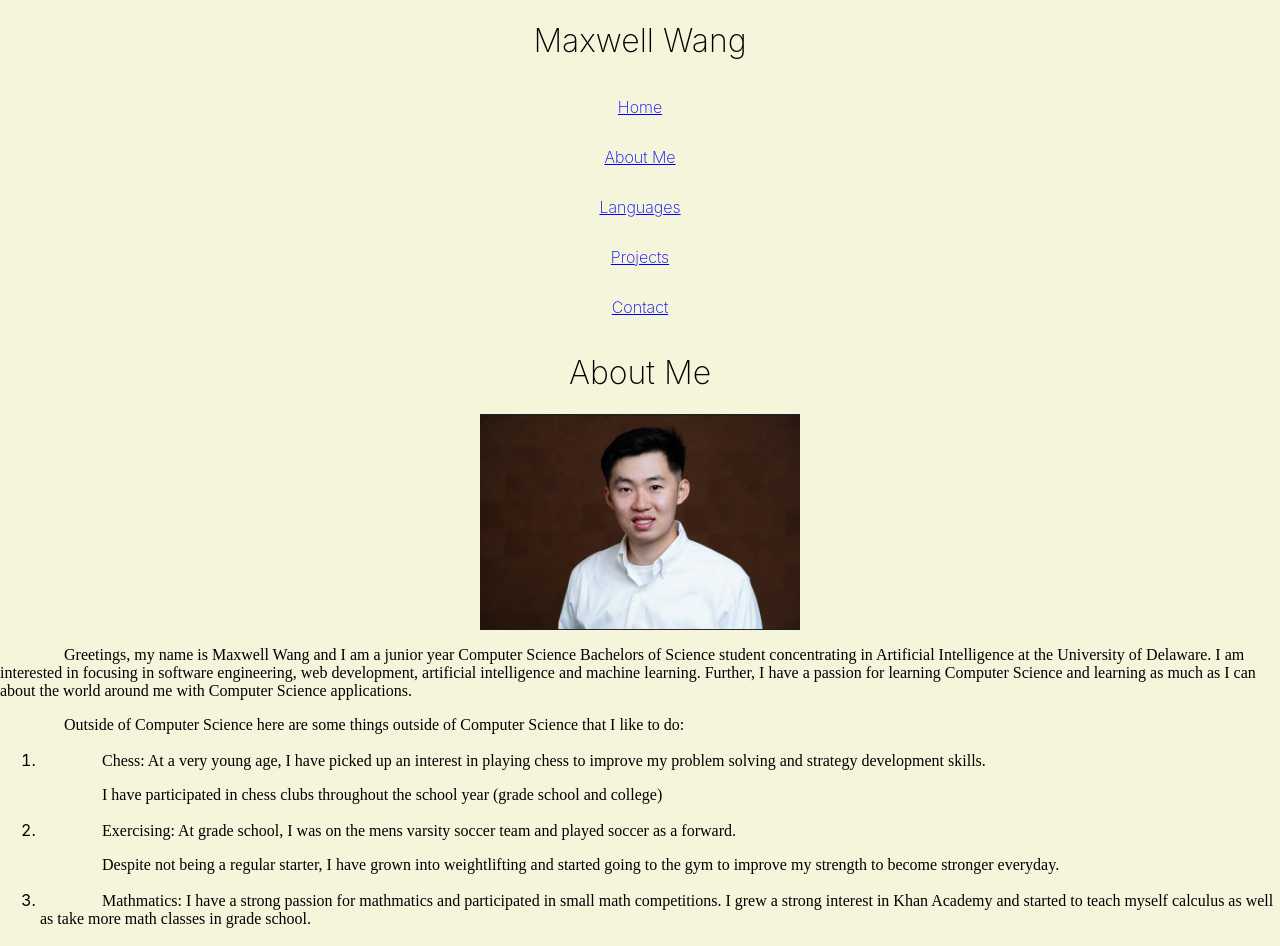
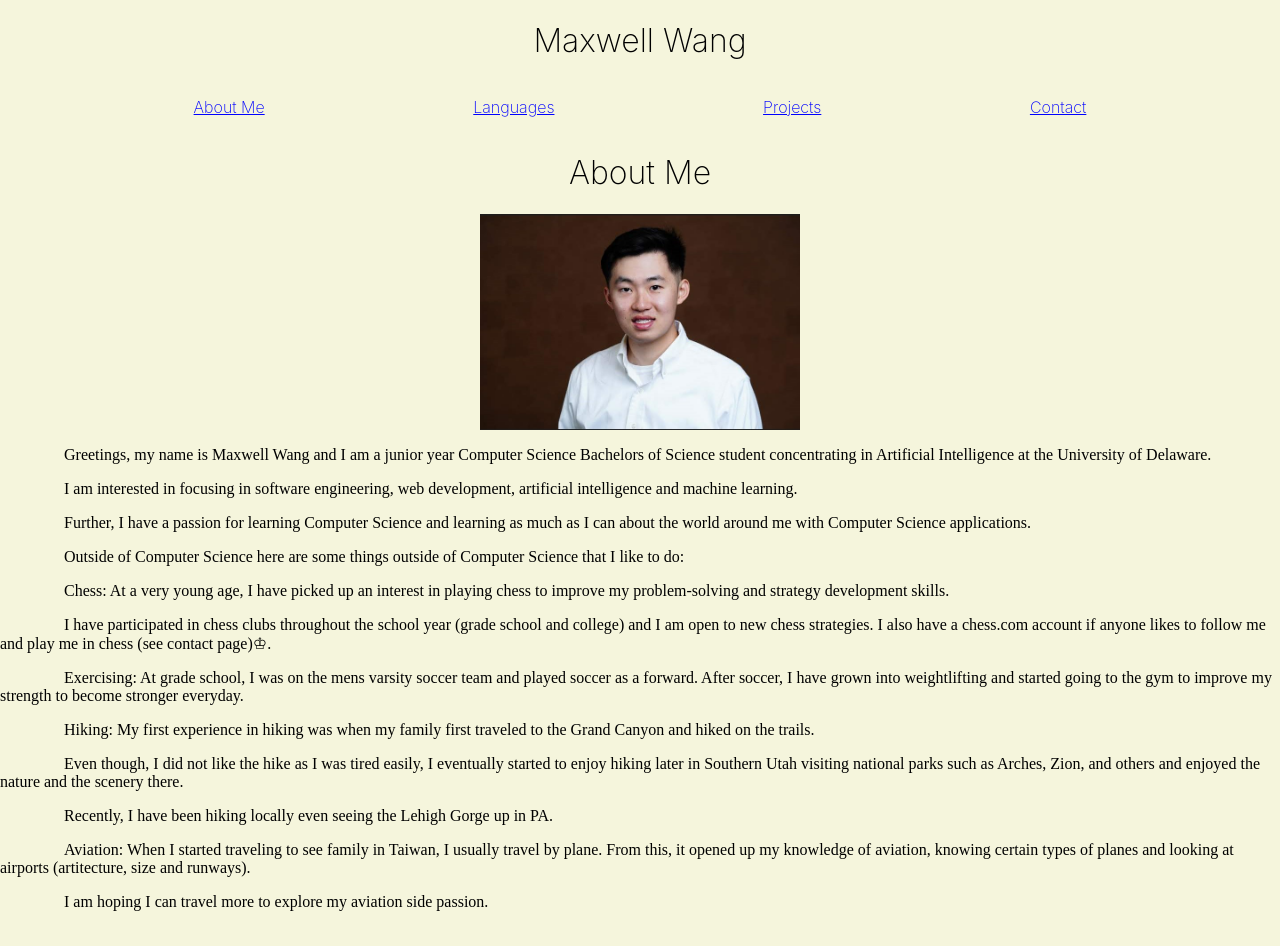
Before and after one commit to mwang840/maxwangdev, a React (Create React App) app: page /aboutme in a window 1280 px wide. Shown: the top 946 px of the page. Built offline with nearby package versions, Linux system fonts and the light colour scheme.

Commit message:
I made navbar horizontal DAMMIT

```diff
--- a/src/components/AboutMe.tsx
+++ b/src/components/AboutMe.tsx
@@ -6,18 +6,22 @@ export function AboutMe(): JSX.Element{
     return(<div>
         <h1>About Me</h1>
         <img src={Maxwell} alt="Maxwell Wang" className="about-me-image"></img>
-        <p> Greetings, my name is Maxwell Wang and I am a junior year Computer Science Bachelors of Science student concentrating in Artificial Intelligence at the University of Delaware.
-        I am interested in focusing in software engineering, web development, artificial intelligence and machine learning.
-        Further, I have a passion for learning Computer Science and learning as much as I can about the world around me with Computer Science applications.
+        <p> Greetings, my name is Maxwell Wang and I am a junior year Computer Science Bachelors of Science student concentrating in Artificial Intelligence at the University of Delaware.</p>
+        <p>I am interested in focusing in software engineering, web development, artificial intelligence and machine learning.</p>
+        <p>Further, I have a passion for learning Computer Science and learning as much as I can about the world around me with Computer Science applications.
         </p>
         <p>Outside of Computer Science here are some things outside of Computer Science that I like to do:</p>
-        <ol>
-            <li><p>Chess: At a very young age, I have picked up an interest in playing chess to improve my problem solving and strategy development skills.</p>
-                <p>I have participated in chess clubs throughout the school year (grade school and college)</p></li>
-            <li><p>Exercising: At grade school, I was on the mens varsity soccer team and played soccer as a forward.</p>
-                <p>Despite not being a regular starter, I have grown into weightlifting and started going to the gym to improve my strength to become stronger everyday.</p></li>
-            <li><p>Mathmatics: I have a strong passion for mathmatics and participated in small math competitions. I grew a strong interest in Khan Academy and started to teach myself calculus as well as take more math classes in grade school.</p></li>
-            <li><p>Traveling: I enjoyed traveling to open my perspective to the world around me. I hope to explore more around the world in the future</p></li>
-        </ol>
+        <p>Chess: At a very young age, I have picked up an interest in playing chess to improve my problem-solving and strategy development skills.</p>
+        <p>I have participated in chess clubs throughout the school year (grade school and college) and I am open to new chess strategies.
+             I also have a chess.com account if anyone likes to follow me and play me in chess (see contact page)♔.</p>
+        <p>Exercising: At grade school, I was on the mens varsity soccer team and played soccer as a forward.
+            After soccer, I have grown into weightlifting and started going to the gym to improve my strength to become stronger everyday.</p>
+        <p>Hiking: My first experience in hiking was when my family first traveled to the Grand Canyon and hiked on the trails.</p>
+        <p> Even though, I did not like the hike as I was tired easily, I eventually started to enjoy hiking later in Southern Utah visiting national parks such as Arches, Zion, and others and enjoyed the nature and the scenery there.</p>
+        <p>    Recently, I have been hiking locally even seeing the Lehigh Gorge up in PA.</p>
+        <p>Aviation: When I started traveling to see family in Taiwan, I usually travel by plane. From this, it opened up my knowledge of aviation, knowing
+            certain types of planes and looking at airports (artitecture, size and runways).</p>
+        <p> I am hoping I can travel more to explore my aviation side passion.</p>
+
     </div>);
 }
--- a/src/components/ViewNavbar.tsx
+++ b/src/components/ViewNavbar.tsx
@@ -1,36 +1,13 @@
 import React from "react";
-//import {Link} from "react-router-dom";
-import styles from "./ViewNavbarModule.css";
-import data from "./links.json";
-const linkToString = JSON.stringify(data);
-const links = JSON.parse(linkToString).links;
-
-type Link = {
-  label: string;
-  href: string;
-};
-
-const Links: React.FC<{links: Link[]}> = ({links})=>{
-    return(
-        <div className={styles["links-container"]}>
-            {links.map((link: Link)=>{
-                return(
-                    <div key={link.href} className={styles["link"]}>
-                        <a href={link.href}>
-                            {link.label}
-                        </a>
-                    </div>
-                );
-            })}
-        </div>);
-};
+import  "./ViewNavbarModule.css";
+import { NavLink } from "react-router-dom";
 
 
-// eslint-disable-next-line @typescript-eslint/ban-types
-export const ViewNavbar: React.FC<{}> = () => {
-    return (
-        <nav className={styles.navbar}>
-            <Links links={links}/>
-        </nav>
-    );
-};
+export function ViewNavbar(): JSX.Element{
+    return <nav className="navbar-container">
+        <NavLink to="/aboutme">About Me</NavLink>
+        <NavLink to="/languages">Languages</NavLink>
+        <NavLink to="/projects">Projects</NavLink>
+        <NavLink to="/contact">Contact</NavLink>
+    </nav>;
+}
--- a/src/components/ViewNavbarModule.css
+++ b/src/components/ViewNavbarModule.css
@@ -1,23 +1,7 @@
-.navbar{
-    width: 100%;
-    height: 50px;
-    background: rgb(227, 124, 124);
-    border-bottom: 1px solid grey;
+.navbar-container {
     display: flex;
     align-items: center;
-    justify-content: space-between;
-    padding: 0.05px;
+    justify-content: space-evenly;
+    width: 100%;
+
 }
-
-.links-container {
-    display:flex;
-    margin-right: 30px;
-    width:300px;
-    justify-content: space-between;
-}
-
-
-.link a{
-    text-decoration: none;
-    color: rgb(47, 255, 61);
-}
```
